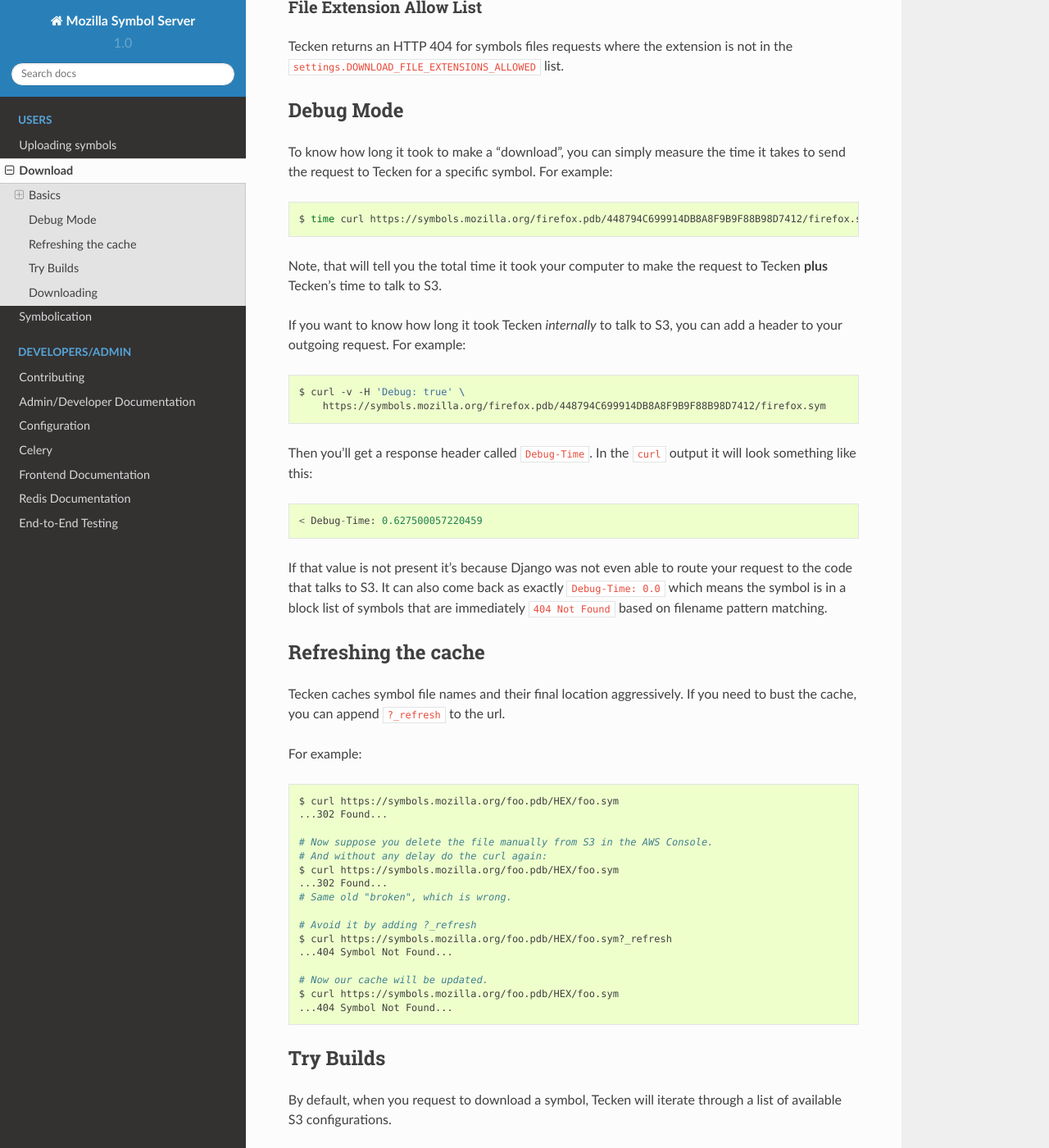
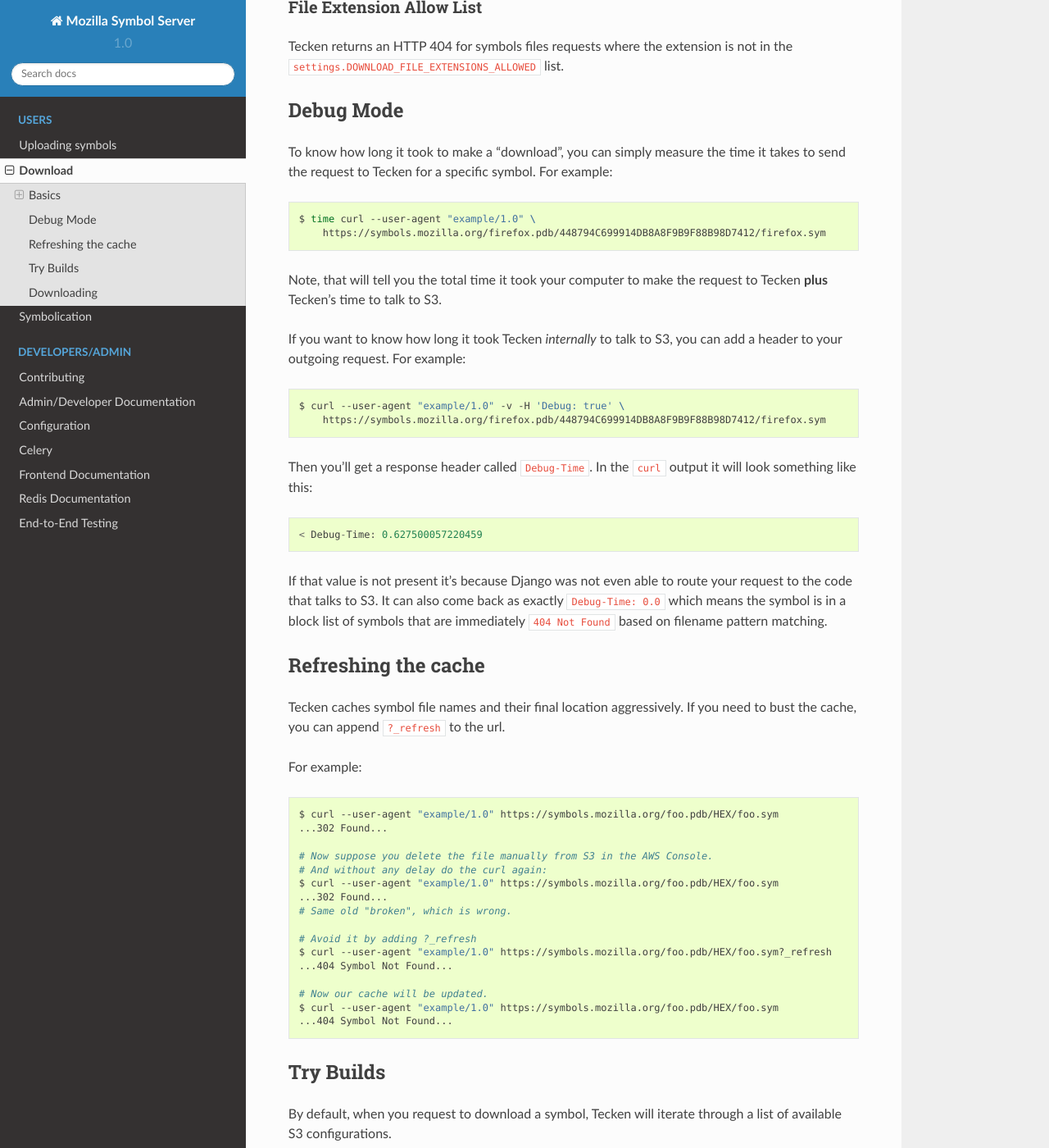
Before and after one commit to mozilla-services/tecken, a Sphinx documentation site: the page built from docs/download.rst, in a window 1280 px wide and 1400 px high, scrolled down 1128 px. Shown: the whole window at 82% size. Built offline with Sphinx 7.4.7 and the Read the Docs theme 2.0.0, drawn with Linux system fonts in a browser that asks for light colours; some of the changed text lies outside the part shown.

Commit message:
bug 1665127: add notes about user-agent
We really want people to specify the User-Agent HTTP header so we can
better know who we need to talk to when changing API things.

```diff
--- a/docs/dev.rst
+++ b/docs/dev.rst
@@ -35,7 +35,7 @@ Now a development server should be available at
 
 To test the symbolication run::
 
-   $ curl -d '{"stacks":[[[0,11723767],[1, 65802]]],"memoryMap":[["xul.pdb","44E4EC8C2F41492B9369D6B9A059577C2"],["wntdll.pdb","D74F79EB1F8D4A45ABCD2F476CCABACC2"]],"version":4}' http://localhost:3000/symbolicate/v5
+   $ curl --user-agent "example/1.0" -d '{"stacks":[[[0,11723767],[1, 65802]]],"memoryMap":[["xul.pdb","44E4EC8C2F41492B9369D6B9A059577C2"],["wntdll.pdb","D74F79EB1F8D4A45ABCD2F476CCABACC2"]],"version":4}' http://localhost:3000/symbolicate/v5
 
 
 Database migrations
--- a/docs/download.rst
+++ b/docs/download.rst
@@ -58,7 +58,8 @@ it takes to send the request to Tecken for a specific symbol. For example:
 
 .. code-block:: shell
 
-    $ time curl https://symbols.mozilla.org/firefox.pdb/448794C699914DB8A8F9B9F88B98D7412/firefox.sym
+    $ time curl --user-agent "example/1.0" \
+        https://symbols.mozilla.org/firefox.pdb/448794C699914DB8A8F9B9F88B98D7412/firefox.sym
 
 Note, that will tell you the total time it took your computer to make the
 request to Tecken **plus** Tecken's time to talk to S3.
@@ -68,7 +69,7 @@ add a header to your outgoing request. For example:
 
 .. code-block:: shell
 
-    $ curl -v -H 'Debug: true' \
+    $ curl --user-agent "example/1.0" -v -H 'Debug: true' \
         https://symbols.mozilla.org/firefox.pdb/448794C699914DB8A8F9B9F88B98D7412/firefox.sym
 
 Then you'll get a response header called ``Debug-Time``. In the ``curl`` output
@@ -92,21 +93,21 @@ For example:
 
 .. code-block:: shell
 
-    $ curl https://symbols.mozilla.org/foo.pdb/HEX/foo.sym
+    $ curl --user-agent "example/1.0" https://symbols.mozilla.org/foo.pdb/HEX/foo.sym
     ...302 Found...
 
     # Now suppose you delete the file manually from S3 in the AWS Console.
     # And without any delay do the curl again:
-    $ curl https://symbols.mozilla.org/foo.pdb/HEX/foo.sym
+    $ curl --user-agent "example/1.0" https://symbols.mozilla.org/foo.pdb/HEX/foo.sym
     ...302 Found...
     # Same old "broken", which is wrong.
 
     # Avoid it by adding ?_refresh
-    $ curl https://symbols.mozilla.org/foo.pdb/HEX/foo.sym?_refresh
+    $ curl --user-agent "example/1.0" https://symbols.mozilla.org/foo.pdb/HEX/foo.sym?_refresh
     ...404 Symbol Not Found...
 
     # Now our cache will be updated.
-    $ curl https://symbols.mozilla.org/foo.pdb/HEX/foo.sym
+    $ curl --user-agent "example/1.0" https://symbols.mozilla.org/foo.pdb/HEX/foo.sym
     ...404 Symbol Not Found...
 
 
@@ -124,10 +125,10 @@ For example:
 
 .. code-block:: shell
 
-    $ curl https://symbols.mozilla.org/tried.pdb/HEX/tried.sym?try
+    $ curl --user-agent "example/1.0" https://symbols.mozilla.org/tried.pdb/HEX/tried.sym?try
     ...302 Found...
 
-    $ curl https://symbols.mozilla.org/try/tried.pdb/HEX/tried.sym
+    $ curl --user-agent "example/1.0" https://symbols.mozilla.org/try/tried.pdb/HEX/tried.sym
     ...302 Found...
 
 If you specify that you're requesting a try build, Tecken will look at
--- a/docs/endtoendtesting.rst
+++ b/docs/endtoendtesting.rst
@@ -60,7 +60,7 @@ To run the test, first HTTP POST as per this example...:
 
 .. code-block:: shell
 
-    ▶ curl -v -XPOST localhost:8000/__task_tester__
+    ▶ curl --user-agent "e2etesting/1.0" -v -XPOST localhost:8000/__task_tester__
     > POST /__task_tester__ HTTP/1.1
     >
     < HTTP/1.1 201 Created
@@ -71,7 +71,7 @@ Then, the HTTP GET:
 
 .. code-block:: shell
 
-    ▶ curl -v localhost:8000/__task_tester__
+    ▶ curl --user-agent "e2etesting/1.0" -v localhost:8000/__task_tester__
     > GET /__task_tester__ HTTP/1.1
     >
     < HTTP/1.1 200 OK
--- a/docs/symbolication.rst
+++ b/docs/symbolication.rst
@@ -147,7 +147,7 @@ Symbolication: /symbolicate/v5
 
    .. code-block:: shell
 
-       curl -d '{"jobs": [{"stacks":[[[0,11723767],[1, 65802]]],"memoryMap":[["xul.pdb","44E4EC8C2F41492B9369D6B9A059577C2"],["wntdll.pdb","D74F79EB1F8D4A45ABCD2F476CCABACC2"]]}]}' http://localhost:8000/symbolicate/v5
+       curl --user-agent "example/1.0" -d '{"jobs": [{"stacks":[[[0,11723767],[1, 65802]]],"memoryMap":[["xul.pdb","44E4EC8C2F41492B9369D6B9A059577C2"],["wntdll.pdb","D74F79EB1F8D4A45ABCD2F476CCABACC2"]]}]}' http://localhost:8000/symbolicate/v5
 
 
    **Tips:**
```
Also changed, not shown: docs/upload.rst (+9 -7 lines), 2 other files.
